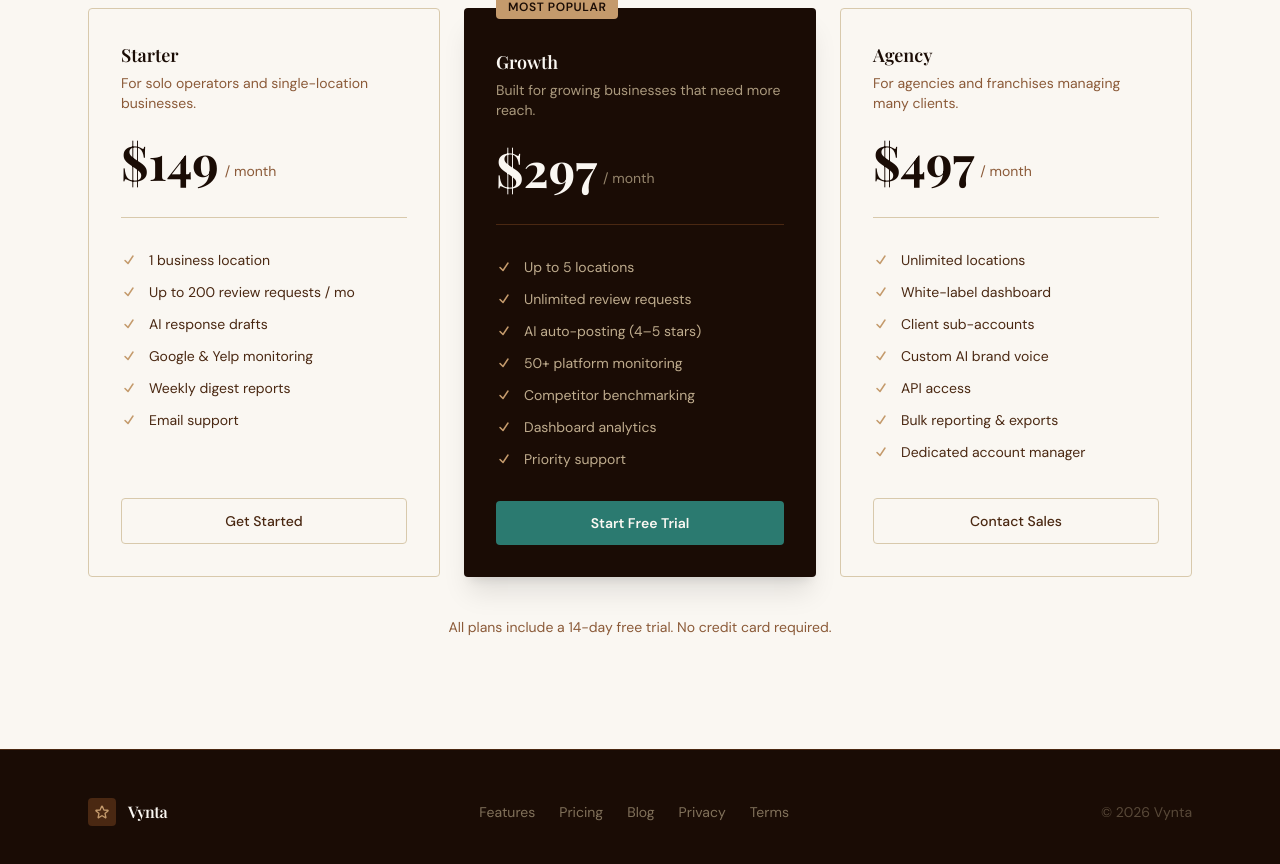
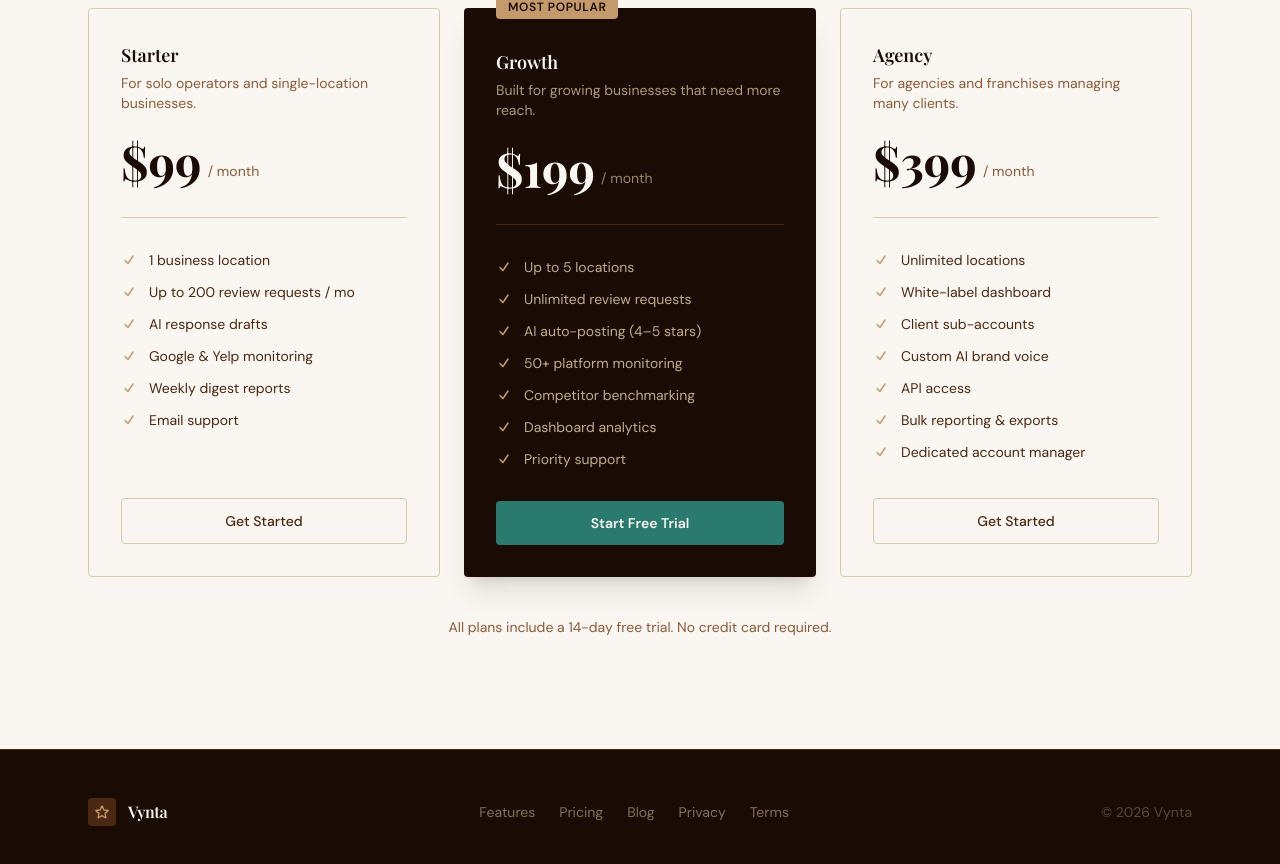
Before and after one commit to McAllisterw1/Vynta, a Next.js app: page / in a window 1280 px wide. Shown: the part 3173-4037 px from the top of the page. Built offline with nearby package versions, Linux system fonts and the light colour scheme.

Commit message:
added Stripe payments - three subscription plans with checkout flow

```diff
--- a/package.json
+++ b/package.json
@@ -13,7 +13,8 @@
     "@clerk/nextjs": "^7.2.5",
     "next": "16.2.4",
     "react": "19.2.4",
-    "react-dom": "19.2.4"
+    "react-dom": "19.2.4",
+    "stripe": "^22.1.0"
   },
   "devDependencies": {
     "@tailwindcss/postcss": "^4",
--- /dev/null
+++ b/src/app/api/checkout/route.ts
@@ -0,0 +1,42 @@
+import Stripe from 'stripe'
+import { auth } from '@clerk/nextjs/server'
+
+const stripe = new Stripe(process.env.STRIPE_SECRET_KEY!)
+
+const PLANS = {
+  starter: { label: 'Vynta Starter', amount: 9900 },
+  growth:  { label: 'Vynta Growth',  amount: 19900 },
+  agency:  { label: 'Vynta Agency',  amount: 39900 },
+} as const
+
+export async function POST(request: Request) {
+  const { plan } = await request.json()
+  const planData = PLANS[plan as keyof typeof PLANS]
+
+  if (!planData) {
+    return Response.json({ error: 'Invalid plan' }, { status: 400 })
+  }
+
+  const { userId } = await auth()
+  const origin = new URL(request.url).origin
+
+  const session = await stripe.checkout.sessions.create({
+    mode: 'subscription',
+    line_items: [
+      {
+        price_data: {
+          currency: 'usd',
+          product_data: { name: planData.label },
+          unit_amount: planData.amount,
+          recurring: { interval: 'month' },
+        },
+        quantity: 1,
+      },
+    ],
+    ...(userId && { metadata: { userId } }),
+    success_url: `${origin}/success?session_id={CHECKOUT_SESSION_ID}`,
+    cancel_url:  `${origin}/#pricing`,
+  })
+
+  return Response.json({ url: session.url })
+}
--- /dev/null
+++ b/src/app/success/page.tsx
@@ -0,0 +1,27 @@
+import Link from 'next/link'
+
+export const metadata = { title: 'You\'re in — Vynta' }
+
+export default function SuccessPage() {
+  return (
+    <div className="min-h-screen bg-cream flex flex-col items-center justify-center px-6 text-center">
+      <div className="mb-6 flex h-14 w-14 items-center justify-center rounded-full bg-teal/10">
+        <svg viewBox="0 0 24 24" fill="none" className="h-7 w-7 text-teal">
+          <path d="M4.5 12.75l6 6 9-13.5" stroke="currentColor" strokeWidth="2" strokeLinecap="round" strokeLinejoin="round" />
+        </svg>
+      </div>
+
+      <h1 className="font-display text-3xl font-bold text-tobacco mb-3">You're all set.</h1>
+      <p className="text-tobacco-light max-w-sm leading-relaxed mb-8">
+        Your subscription is active. Head to your dashboard to start collecting reviews.
+      </p>
+
+      <Link
+        href="/dashboard"
+        className="rounded bg-teal px-8 py-3 text-sm font-medium text-cream transition-colors hover:bg-teal-dark"
+      >
+        Go to Dashboard
+      </Link>
+    </div>
+  )
+}
--- a/src/components/Pricing.tsx
+++ b/src/components/Pricing.tsx
@@ -1,52 +1,57 @@
+import PricingButton from './PricingButton'
+
 const plans = [
   {
-    name: "Starter",
-    price: 149,
-    tagline: "For solo operators and single-location businesses.",
+    slug: 'starter',
+    name: 'Starter',
+    price: 99,
+    tagline: 'For solo operators and single-location businesses.',
     features: [
-      "1 business location",
-      "Up to 200 review requests / mo",
-      "AI response drafts",
-      "Google & Yelp monitoring",
-      "Weekly digest reports",
-      "Email support",
+      '1 business location',
+      'Up to 200 review requests / mo',
+      'AI response drafts',
+      'Google & Yelp monitoring',
+      'Weekly digest reports',
+      'Email support',
     ],
-    cta: "Get Started",
+    cta: 'Get Started',
     featured: false,
   },
   {
-    name: "Growth",
-    price: 297,
-    tagline: "Built for growing businesses that need more reach.",
+    slug: 'growth',
+    name: 'Growth',
+    price: 199,
+    tagline: 'Built for growing businesses that need more reach.',
     features: [
-      "Up to 5 locations",
-      "Unlimited review requests",
-      "AI auto-posting (4–5 stars)",
-      "50+ platform monitoring",
-      "Competitor benchmarking",
-      "Dashboard analytics",
-      "Priority support",
+      'Up to 5 locations',
+      'Unlimited review requests',
+      'AI auto-posting (4–5 stars)',
+      '50+ platform monitoring',
+      'Competitor benchmarking',
+      'Dashboard analytics',
+      'Priority support',
     ],
-    cta: "Start Free Trial",
+    cta: 'Start Free Trial',
     featured: true,
   },
   {
-    name: "Agency",
-    price: 497,
-    tagline: "For agencies and franchises managing many clients.",
+    slug: 'agency',
+    name: 'Agency',
+    price: 399,
+    tagline: 'For agencies and franchises managing many clients.',
     features: [
-      "Unlimited locations",
-      "White-label dashboard",
-      "Client sub-accounts",
-      "Custom AI brand voice",
-      "API access",
-      "Bulk reporting & exports",
-      "Dedicated account manager",
+      'Unlimited locations',
+      'White-label dashboard',
+      'Client sub-accounts',
+      'Custom AI brand voice',
+      'API access',
+      'Bulk reporting & exports',
+      'Dedicated account manager',
     ],
-    cta: "Contact Sales",
+    cta: 'Get Started',
     featured: false,
   },
-];
+]
 
 export default function Pricing() {
   return (
@@ -71,7 +76,6 @@ export default function Pricing() {
         <div className="grid items-stretch gap-6 md:grid-cols-3">
           {plans.map((plan) =>
             plan.featured ? (
-              /* Featured card — deep tobacco */
               <div
                 key={plan.name}
                 className="relative flex flex-col rounded-sm bg-tobacco p-8 shadow-xl"
@@ -103,15 +107,9 @@ export default function Pricing() {
                   ))}
                 </ul>
 
-                <a
-                  href="#"
-                  className="block rounded-sm bg-teal py-3 text-center text-sm font-semibold text-cream transition-colors hover:bg-teal-dark"
-                >
-                  {plan.cta}
-                </a>
+                <PricingButton plan={plan.slug} featured>{plan.cta}</PricingButton>
               </div>
             ) : (
-              /* Standard cards — cream */
               <div
                 key={plan.name}
                 className="flex flex-col rounded-sm border border-cream-border bg-cream p-8"
@@ -137,12 +135,7 @@ export default function Pricing() {
                   ))}
                 </ul>
 
-                <a
-                  href="#"
-                  className="block rounded-sm border border-cream-border py-3 text-center text-sm font-medium text-tobacco-mid transition-colors hover:border-tobacco-light hover:text-tobacco"
-                >
-                  {plan.cta}
-                </a>
+                <PricingButton plan={plan.slug}>{plan.cta}</PricingButton>
               </div>
             )
           )}
@@ -154,5 +147,5 @@ export default function Pricing() {
 
       </div>
     </section>
-  );
+  )
 }
--- /dev/null
+++ b/src/components/PricingButton.tsx
@@ -0,0 +1,50 @@
+'use client'
+
+import { useState } from 'react'
+
+interface Props {
+  plan: string
+  featured?: boolean
+  children: React.ReactNode
+}
+
+export default function PricingButton({ plan, featured, children }: Props) {
+  const [loading, setLoading] = useState(false)
+
+  async function handleClick() {
+    setLoading(true)
+    try {
+      const res = await fetch('/api/checkout', {
+        method: 'POST',
+        headers: { 'Content-Type': 'application/json' },
+        body: JSON.stringify({ plan }),
+      })
+      const { url } = await res.json()
+      window.location.href = url
+    } catch {
+      setLoading(false)
+    }
+  }
+
+  if (featured) {
+    return (
+      <button
+        onClick={handleClick}
+        disabled={loading}
+        className="block w-full rounded-sm bg-teal py-3 text-center text-sm font-semibold text-cream transition-colors hover:bg-teal-dark disabled:opacity-60"
+      >
+        {loading ? 'Redirecting…' : children}
+      </button>
+    )
+  }
+
+  return (
+    <button
+      onClick={handleClick}
+      disabled={loading}
+      className="block w-full rounded-sm border border-cream-border py-3 text-center text-sm font-medium text-tobacco-mid transition-colors hover:border-tobacco-light hover:text-tobacco disabled:opacity-60"
+    >
+      {loading ? 'Redirecting…' : children}
+    </button>
+  )
+}
--- a/src/proxy.ts
+++ b/src/proxy.ts
@@ -4,6 +4,8 @@ const isPublicRoute = createRouteMatcher([
   '/',
   '/sign-in(.*)',
   '/sign-up(.*)',
+  '/success',
+  '/api/checkout',
 ])
 
 export const proxy = clerkMiddleware(async (auth, request) => {
```
Also changed, not shown: 1 other file (tests, documents, lock files or other folders).
